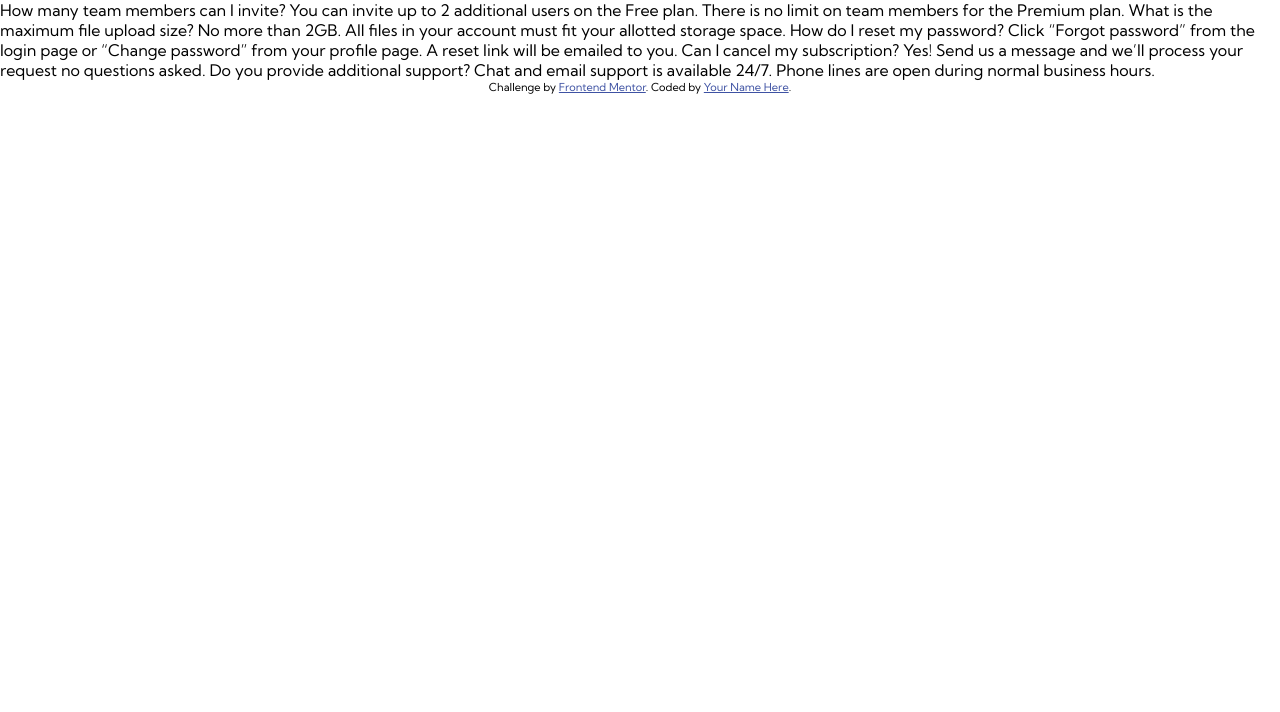
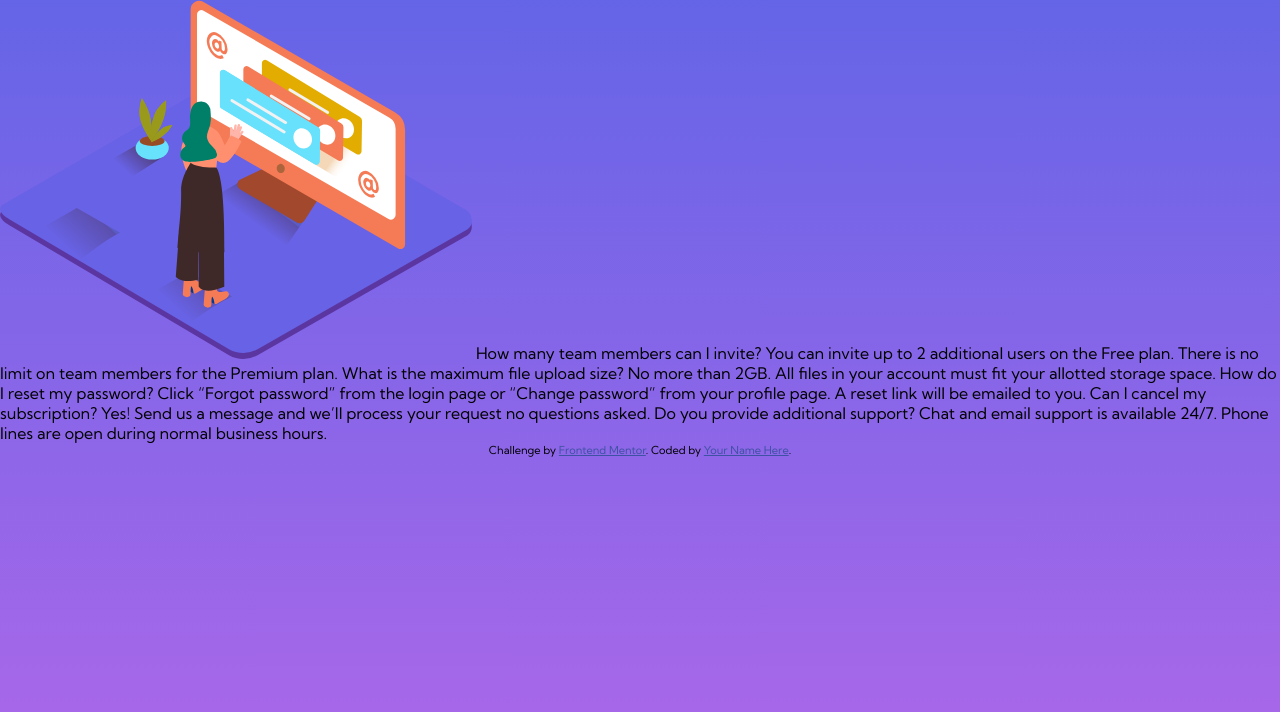
Before and after one commit to sildaniels/FAQ_accordion_card, a plain HTML site: page index.html in a window 1280 px wide. Drawn offline with Linux system fonts and the light colour scheme.

Commit message:
partial save

```diff
--- a/index.html
+++ b/index.html
@@ -1,54 +1,38 @@
 <!DOCTYPE html>
 <html lang="en">
-
   <head>
-  <meta charset="UTF-8">
-  <meta name="viewport" content="width=device-width, initial-scale=1.0">
+    <meta charset="UTF-8" />
+    <meta name="viewport" content="width=device-width, initial-scale=1.0" />
     <!-- displays site properly based on user's device -->
 
-  <link rel="icon" type="image/png" sizes="32x32" href="./images/favicon-32x32.png">
-  <link rel="preconnect" href="https://fonts.googleapis.com">
-  <link rel="preconnect" href="https://fonts.gstatic.com" crossorigin>
-  <link href="https://fonts.googleapis.com/css2?family=Kumbh+Sans:wght@400;700&display=swap" rel="stylesheet">
-  <link rel="stylesheet" href="style.css">
+    <link rel="icon" type="image/png" sizes="32x32" href="./images/favicon-32x32.png" />
+    <link rel="preconnect" href="https://fonts.googleapis.com" />
+    <link rel="preconnect" href="https://fonts.gstatic.com" crossorigin />
+    <link
+      href="https://fonts.googleapis.com/css2?family=Kumbh+Sans:wght@400;700&display=swap"
+      rel="stylesheet"
+    />
+    <link rel="stylesheet" href="style.css" />
     <title>Frontend Mentor | FAQ Accordion Card</title>
 
     <!-- Feel free to remove these styles or customise in your own stylesheet 👍 -->
-  <style>
-    .attribution {
-      font-size: 11px;
-      text-align: center;
-    }
-
-    .attribution a {
-      color: hsl(228, 45%, 44%);
-    }
-  </style>
   </head>
 
   <body>
-  How many team members can I invite?
-  You can invite up to 2 additional users on the Free plan. There is no limit on
-  team members for the Premium plan.
-
-  What is the maximum file upload size?
-  No more than 2GB. All files in your account must fit your allotted storage space.
-
-  How do I reset my password?
-  Click “Forgot password” from the login page or “Change password” from your profile page.
-  A reset link will be emailed to you.
-
-  Can I cancel my subscription?
-  Yes! Send us a message and we’ll process your request no questions asked.
-
-  Do you provide additional support?
-  Chat and email support is available 24/7. Phone lines are open during normal business hours.
+    <img class="" src="./images/illustration-woman-online-desktop.svg" alt="" />
+    How many team members can I invite? You can invite up to 2 additional users on the Free plan.
+    There is no limit on team members for the Premium plan. What is the maximum file upload size? No
+    more than 2GB. All files in your account must fit your allotted storage space. How do I reset my
+    password? Click “Forgot password” from the login page or “Change password” from your profile
+    page. A reset link will be emailed to you. Can I cancel my subscription? Yes! Send us a message
+    and we’ll process your request no questions asked. Do you provide additional support? Chat and
+    email support is available 24/7. Phone lines are open during normal business hours.
 
     <div class="attribution">
-    Challenge by <a href="https://www.frontendmentor.io?ref=challenge" target="_blank">Frontend Mentor</a>.
+      Challenge by
+      <a href="https://www.frontendmentor.io?ref=challenge" target="_blank">Frontend Mentor</a>.
       Coded by <a href="#">Your Name Here</a>.
     </div>
     <script src="script.js"></script>
   </body>
-
 </html>
--- a/style.css
+++ b/style.css
@@ -10,6 +10,7 @@
 
 html {
   box-sizing: border-box;
+  font-size: 100%;
 }
 
 *,
@@ -19,7 +20,18 @@ html {
 }
 
 body {
+  min-height: 100vh;
   margin: 0;
   padding: 0;
   font-family: 'Kumbh Sans', sans-serif;
+  background-image: linear-gradient(var(--gradient-blue), var(--gradient-violet));
 }
+
+.attribution {
+  font-size: 11px;
+  text-align: center;
+}
+
+.attribution a {
+  color: hsl(228, 45%, 44%);
+}
```
Lines whose indentation alone changed are shown as unchanged.
